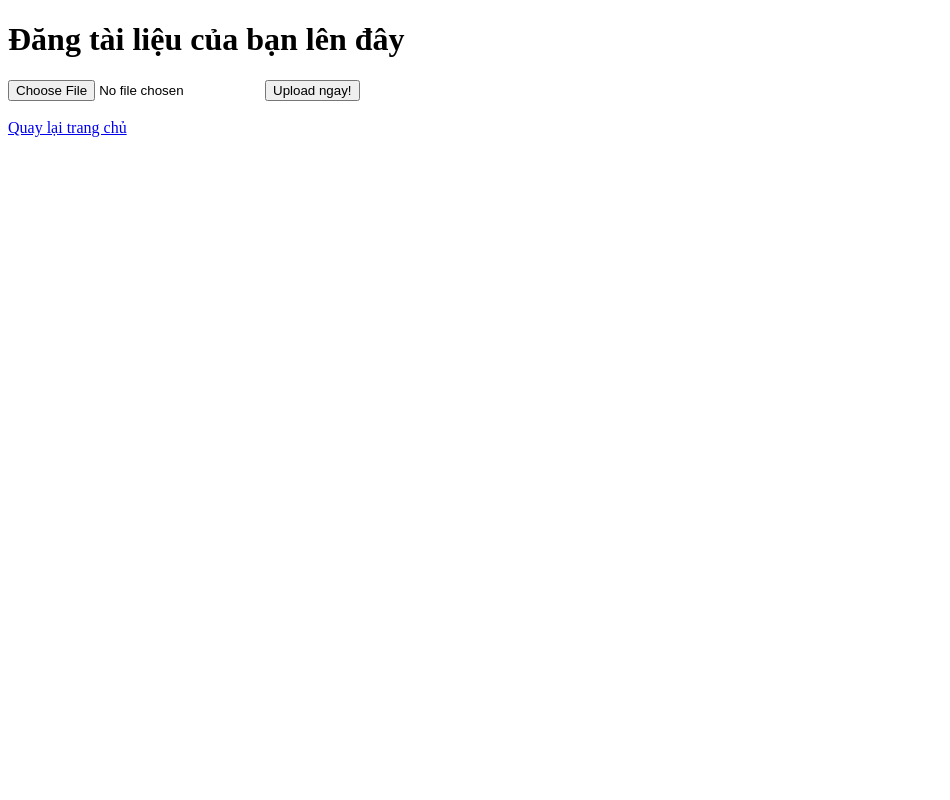
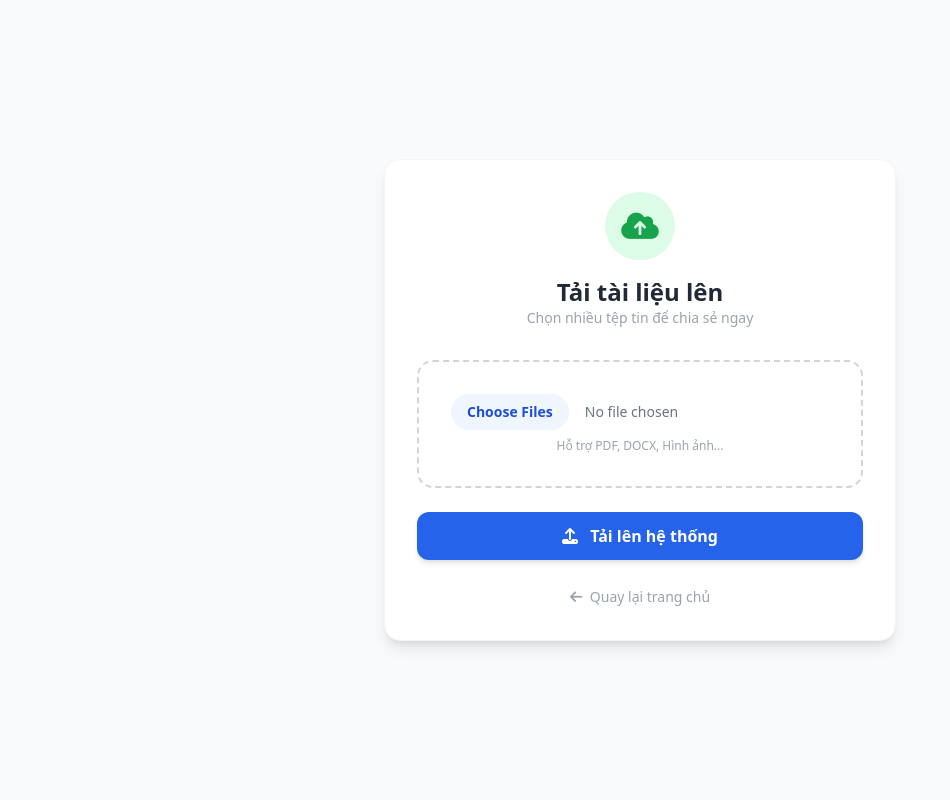
Before and after one commit to tungkhanhdb/web-chia-se, a Flask app: page /upload in a window 1280 px wide. Shown: the whole page, without its empty margins (0-950 px from the left). Run offline with Flask 3, Linux system fonts and the light colour scheme; the visitor is signed in with stand-in values (Sample User, id 1); some libraries are stand-ins or nearby versions.

Commit message:
Update upload.html

```diff
--- a/app/templates/upload.html
+++ b/app/templates/upload.html
@@ -1,17 +1,40 @@
 <!DOCTYPE html>
-<html>
+<html lang="vi">
 <head>
+    <meta charset="UTF-8">
+    <meta name="viewport" content="width=device-width, initial-scale=1.0">
     <title>Tải tài liệu lên</title>
+    <script src="https://cdn.tailwindcss.com"></script>
+    <link rel="stylesheet" href="https://cdnjs.cloudflare.com/ajax/libs/font-awesome/6.4.0/css/all.min.css">
 </head>
-<body>
-    <h1>Đăng tài liệu của bạn lên đây</h1>
+<body class="bg-slate-50 min-h-screen flex items-center justify-center p-4">
 
-    <form method="POST" enctype="multipart/form-data">
-        <input type="file" name="file" required>
-        <button type="submit">Upload ngay!</button>
-    </form>
+    <div class="bg-white p-8 rounded-2xl shadow-lg w-full max-w-lg border border-gray-100">
+        <div class="text-center mb-8">
+            <div class="inline-block bg-green-100 text-green-600 p-4 rounded-full text-3xl mb-4">
+                <i class="fa-solid fa-cloud-arrow-up"></i>
+            </div>
+            <h2 class="text-2xl font-bold text-gray-800">Tải tài liệu lên</h2>
+            <p class="text-sm text-gray-400">Chọn nhiều tệp tin để chia sẻ ngay</p>
+        </div>
 
-    <br>
-    <a href="/">Quay lại trang chủ</a>
+        <form action="/upload" method="POST" enctype="multipart/form-data" class="space-y-6">
+            <div class="border-2 border-dashed border-gray-300 rounded-2xl p-8 text-center hover:border-blue-500 transition cursor-pointer">
+                <input type="file" name="files" multiple required class="w-full text-sm text-gray-500 file:mr-4 file:py-2 file:px-4 file:rounded-full file:border-0 file:text-sm file:font-semibold file:bg-blue-50 file:text-blue-700 hover:file:bg-blue-100">
+                <p class="text-xs text-gray-400 mt-2">Hỗ trợ PDF, DOCX, Hình ảnh...</p>
+            </div>
+
+            <button type="submit" class="w-full bg-blue-600 hover:bg-blue-700 text-white py-3 rounded-xl font-bold transition shadow-md hover:shadow-blue-200">
+                <i class="fa-solid fa-upload mr-2"></i> Tải lên hệ thống
+            </button>
+        </form>
+
+        <div class="mt-6 text-center">
+            <a href="/" class="text-sm text-gray-400 hover:text-gray-600 font-medium">
+                <i class="fa-solid fa-arrow-left mr-1"></i> Quay lại trang chủ
+            </a>
+        </div>
+    </div>
+
 </body>
 </html>
```
